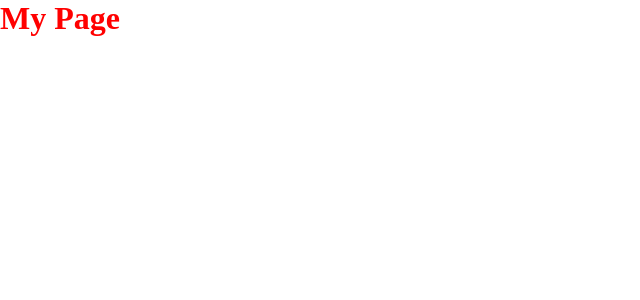
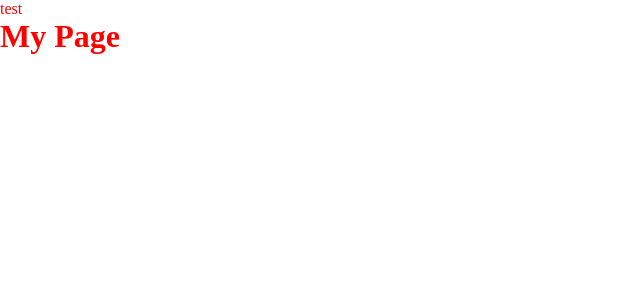
Before and after one commit to abugjewski/jekyll-blog-test, a Jekyll site: the page built from index.md, in a window 1280 px wide. Shown: the top 300 px of the page, without its empty margins (0-640 px from the left). Built offline with Jekyll 4.4.1, drawn with Linux system fonts in a browser that asks for light colours.

Commit message:
Update default.html

```diff
--- a/_layouts/default.html
+++ b/_layouts/default.html
@@ -7,6 +7,7 @@
     <title>{{ page.title }}</title>
   </head>
   <body>
-     {{ content }}
+    <aside>test</aside>
+    <main>{{ content }}</main>
   </body>
 </html>
```
